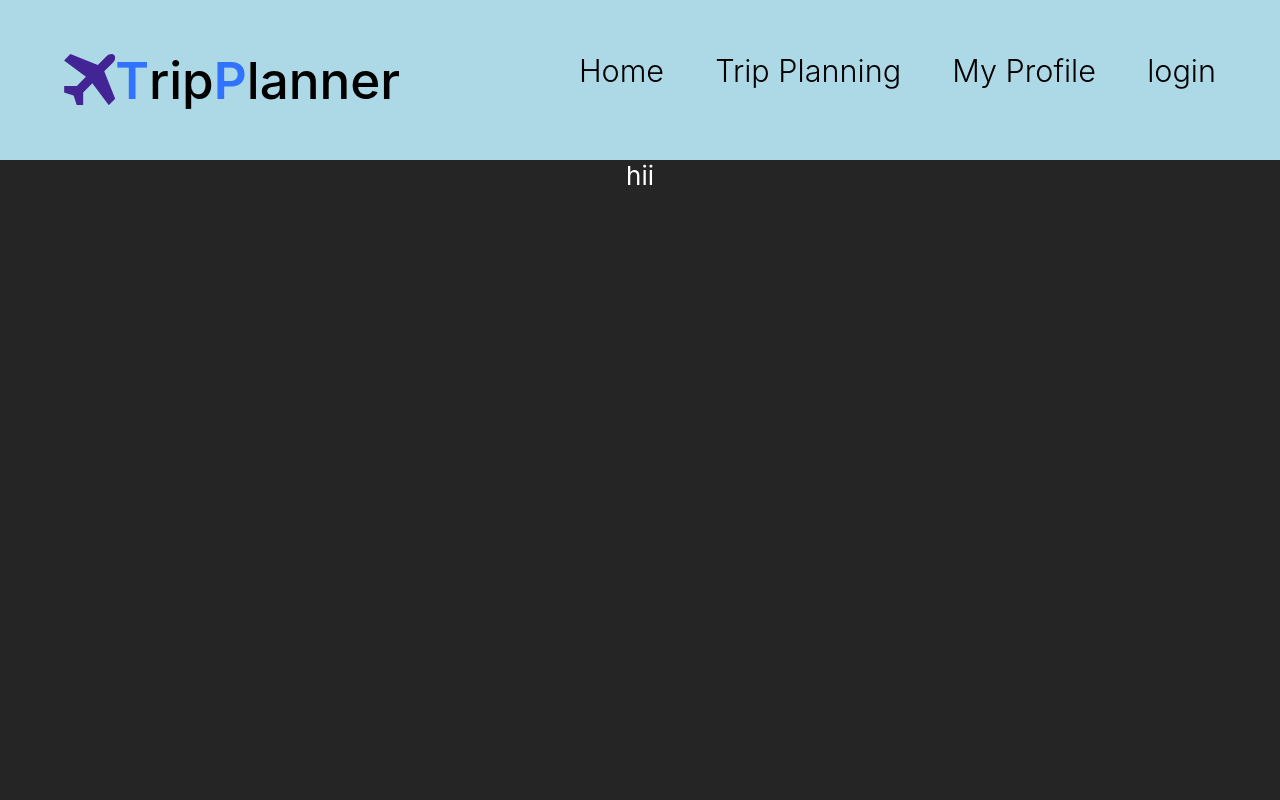
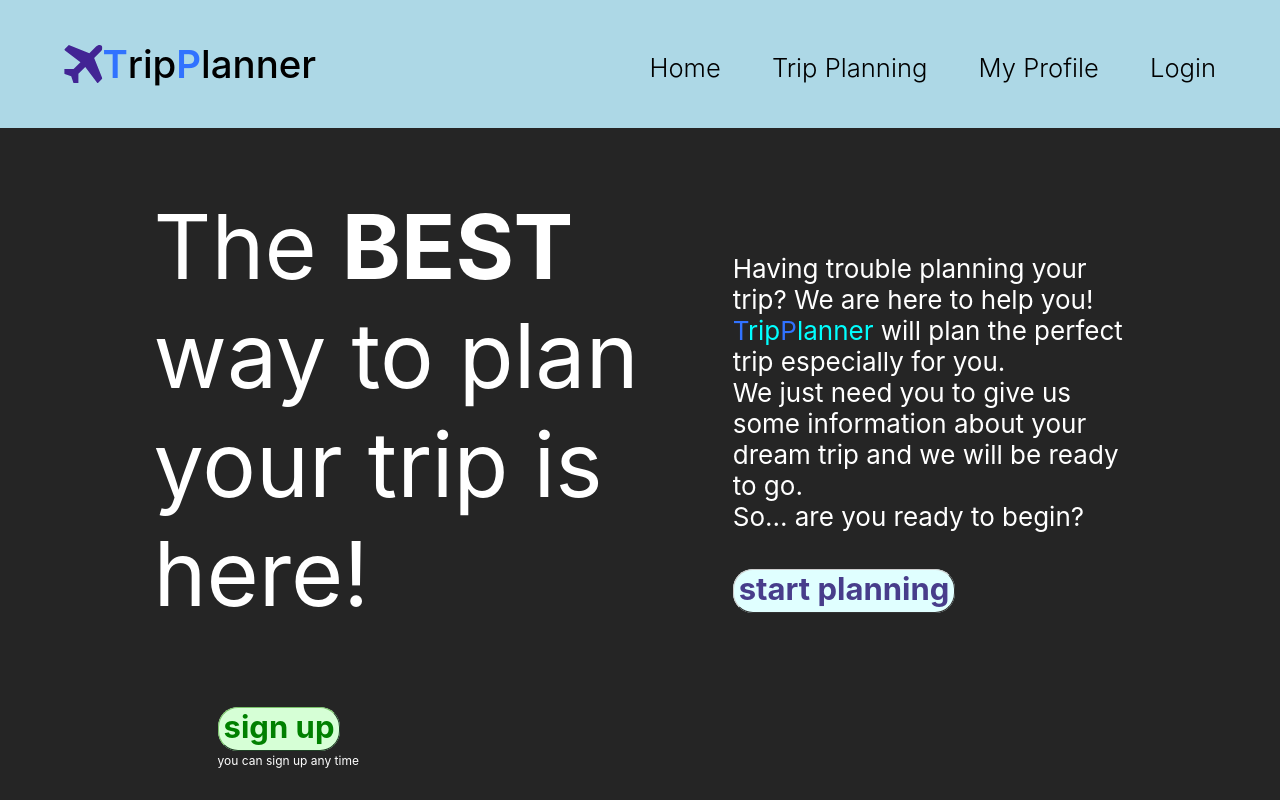
Before and after one commit to tseela/barilan_project, a React (Create React App) app in the folder frontend/: page / in a window 1280 px wide. Built offline with nearby package versions, Linux system fonts and the light colour scheme; the HTML template or start-up script is replaced by a standard one.

Commit message:
added username display to navbar and designed the home page

```diff
--- a/frontend/src/components/login/LoginDialog.js
+++ b/frontend/src/components/login/LoginDialog.js
@@ -45,7 +45,7 @@ export default function LoginDialog({ setToken }) {
 
   return(
     <div className="login-wrapper">
-      <h className="headline" >Log In</h>
+      <header className="headline" >Log In</header>
       <form onSubmit={handleSubmit}>
         <label>
           <input className='form' type="text" placeholder="Username" onChange={e => setUserName(e.target.value)} />
--- a/frontend/src/components/navbar/Navbar.css
+++ b/frontend/src/components/navbar/Navbar.css
@@ -2,7 +2,8 @@
     display: flex;
     justify-content: space-between;
     align-items: stretch;
-    height: min(20vh, 15vw);
+    height: min(16vh, 12vw);
+    min-height: 100px;
     width: 100vw;
     background-color: lightblue;
 }
@@ -12,7 +13,7 @@
     justify-content: center;
     align-items: center;
     margin-left: 5vw;
-    font-size: max(5vh, 4vw);
+    font-size: max(4vh, 3vw);
 }
 
 .logo-icon {
@@ -43,7 +44,7 @@
 }
 
 .nav-links a {
-    font-size: min(calc(4vh + 3px), calc(2vw + 5px));
+    font-size: min(4vh, 2vw);
     font-weight: 300;
     color: black;
     text-decoration: none;
@@ -54,3 +55,16 @@
     color: blue;
     font-weight: bold;
 }
+
+.logout-div {
+    display: flex;
+    flex-direction: column;
+    font-size: min(5vh, 3vw);
+    text-align: center;
+}
+
+#logout {
+    font-size: min(calc(2vh + 3px), 2vw);
+    font-weight: bold;
+    color: darkblue;
+}
--- a/frontend/src/components/navbar/Navbar.js
+++ b/frontend/src/components/navbar/Navbar.js
@@ -5,15 +5,16 @@ import { useToken } from '../../hooks';
 
 export default function Navbar() {
     const { token, setToken } = useToken();
-    var log_text = "login"
-    if (token) {
-        log_text = "logout";
+
+    const logout = async e => {
+        setToken(null);
     }
 
-    const logoutIfNeeded = async e => {
-        if (token) {
-            setToken(null);
-        }
+    var link = <a href="/login">Login</a>; //login
+    if (token) { // logout // may need to change that one
+        link = <div className="logout-div">{token[0]?.user}
+        <a href="/login" id="logout" onClick={logout}>Logout</a>
+        </div>;
     }
 
     return (
@@ -35,8 +36,8 @@ export default function Navbar() {
                 <li>
                     <a href="/profile">My Profile</a>
                 </li>
-                <li>
-                    <a href="/login" onClick={logoutIfNeeded}>{log_text}</a>
+                <li className="login-link">
+                    {link}
                 </li>
                 </ul>
             </menu>
--- a/frontend/src/components/signup/SignUpDialog.js
+++ b/frontend/src/components/signup/SignUpDialog.js
@@ -51,10 +51,10 @@ export default function SignUpDialog({ setToken }) {
 
   return(
     <div className="signup-wrapper">
-      <h className="headline" >Sign Up</h>
+      <header className="headline" >Sign Up</header>
       <form onSubmit={handleSubmit}>
         <label>
-          <input className='form' type="text" placeholder="Username" onChange={e => setUserName(e.target.value)} />
+          <input className='form' type="text" placeholder="Username" maxlength="10" onChange={e => setUserName(e.target.value)} />
         </label>
         <p></p>
         <label>
--- a/frontend/src/pages/home/Home.css
+++ b/frontend/src/pages/home/Home.css
@@ -6,8 +6,84 @@
 }
 
 .page {
-    text-align: center;
+    display: flex;
+    text-align: left;
+    flex-direction: row;
+    align-items: center;
+    flex-shrink: 1;
+    flex-grow: 1;
+    gap: 1vw;
+    margin-top: 8vh;
+    margin-left: 12vw;
+    margin-right: 12vw;
+}
+
+.text-left {
+    font-size: min(12vh, 7vw);
+    margin-bottom: 5vh;
+}
+
+.text-left span {
+    font-weight: bold;
+}
+
+.text-right {
+    margin-left: 1vw;
+}
+
+.logo-name {
+    color: aqua;
+}
+
+.logo-name span {
+    color: rgb(49, 114, 255);
+}
+
+.start-div {
+    margin-top: 3vmax;
+}
+
+.btn-start {
+    font-size: calc(15px + 2vmin);
+    font-weight: bold;
+    text-decoration: none;
+    background-color: lightcyan;
+    color: darkslateblue;
+    border-top: 1px solid #CCCCCC;
+    border-right: 1px solid #333333;
+    border-bottom: 1px solid #333333;
+    border-left: 1px solid #CCCCCC;
+    border-radius: 20px;
+    padding-left: 5px;
+    padding-right: 5px;
+    padding-bottom: 5px;
+}
+
+.signup-section {
+    position: absolute;
+    bottom: 0;
     flex-direction: column;
-    align-items: center;
-    justify-content: left;
+    margin-left: 17vw;
+    margin-bottom: 4vh;
 }
+
+.btn-signup {
+    font-size: calc(15px + 2vmin);
+    font-weight: bold;
+    text-decoration: none;
+    background-color: rgb(214, 256, 214);
+    color: green;
+    border-top: 1px solid #7ac36a;
+    border-right: 1px solid #214127;
+    border-bottom: 1px solid #214127;
+    border-left: 1px solid #7ac36a;
+    border-radius: 20px;
+    padding-left: 5px;
+    padding-right: 5px;
+    padding-bottom: 5px;
+}
+
+.signup-text {
+    margin-top: 1vmin;
+    font-size: 1.5vmin;
+}
--- a/frontend/src/pages/home/Home.js
+++ b/frontend/src/pages/home/Home.js
@@ -8,9 +8,31 @@ export default function Home() {
             <header className='navbar'>
                 <Navbar />
             </header>
-            <div className="page">
-                hii
-            </div>
+            <body className="page-body">
+                <div className="page">
+                    <div className="text-left">
+                        The <span>BEST</span> way to plan your trip is here!
+                    </div>
+                    <div className="text-right">
+                        Having trouble planning your trip? We are here to help you!
+                        <br></br>
+                        <span className="logo-name"><span>T</span>rip<span>P</span>lanner</span> will plan the perfect trip especially for you.
+                        <br></br>
+                        We just need you to give us some information about your dream trip and we will be ready to go.
+                        <br></br>
+                        So... are you ready to begin?
+                        <div className="start-div">
+                            <a href="trip_planning" className="btn-start">start planning</a>
+                        </div>
+                    </div>
+                </div>
+                <div className="signup-section">
+                    <a href="signup" className="btn-signup">sign up</a>
+                    <div className="signup-text">
+                        you can sign up any time
+                    </div>
+                </div>
+            </body>
         </main>
     )
 }
```
